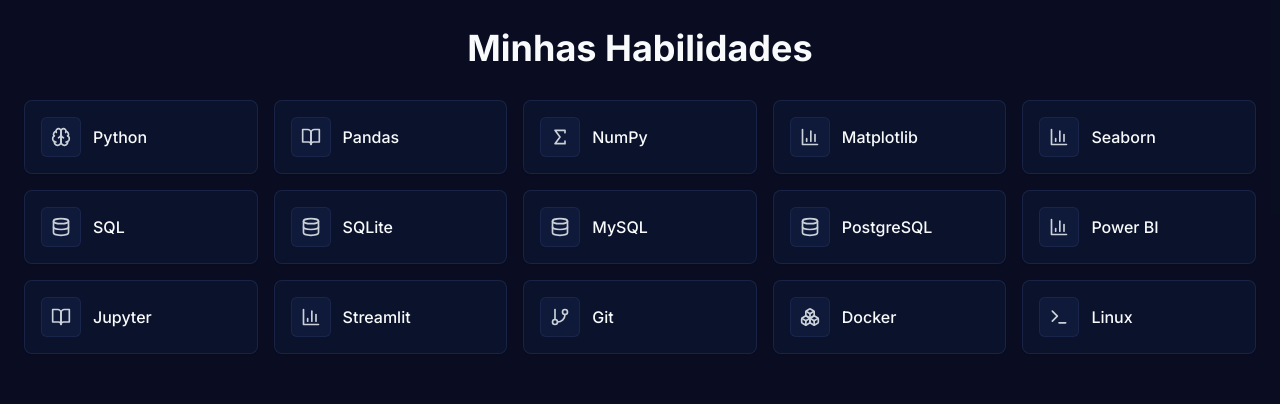
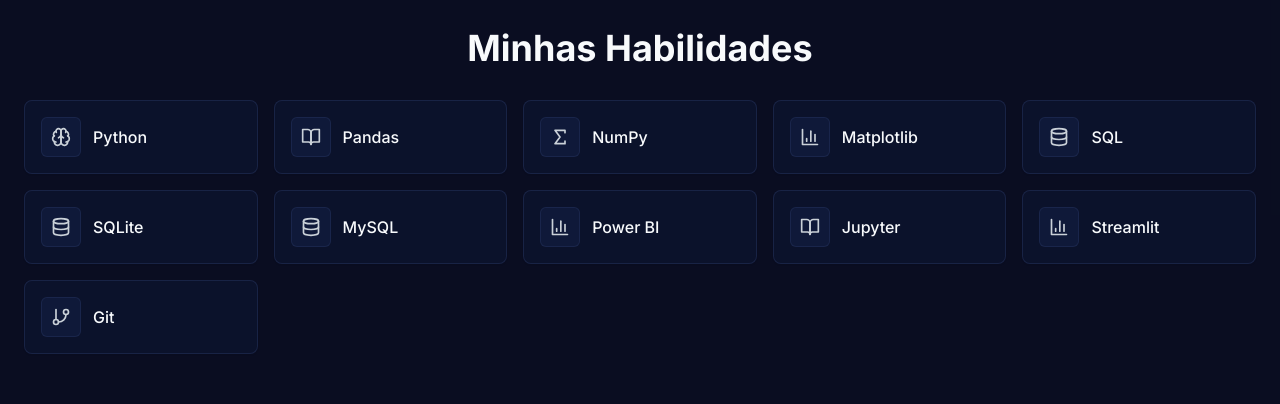
Before and after one commit to FabinDr/meu-port-teste-interface, a React (Vite) app: page / in a window 1280 px wide. Shown: the part 2580-2984 px from the top of the page. Built offline with nearby package versions, Linux system fonts and the light colour scheme.

Commit message:
Remove Linux, Docker, PostgreSQL, Seaborn from SkillsGrid list
cgen-12a0bee8f92b4e46a9bfc72332022a80

```diff
--- a/src/components/SkillsGrid.jsx
+++ b/src/components/SkillsGrid.jsx
@@ -8,17 +8,13 @@ const skills = [
   { name: 'Pandas', icon: BookOpen },
   { name: 'NumPy', icon: Sigma },
   { name: 'Matplotlib', icon: BarChart3 },
-  { name: 'Seaborn', icon: BarChart3 },
   { name: 'SQL', icon: Database },
   { name: 'SQLite', icon: Database },
   { name: 'MySQL', icon: Database },
-  { name: 'PostgreSQL', icon: Database },
   { name: 'Power BI', icon: BarChart3 },
   { name: 'Jupyter', icon: BookOpen },
   { name: 'Streamlit', icon: BarChart3 },
   { name: 'Git', icon: GitBranch },
-  { name: 'Docker', icon: Boxes },
-  { name: 'Linux', icon: Terminal },
 ]
 
 const SkillsGrid = () => {
```
